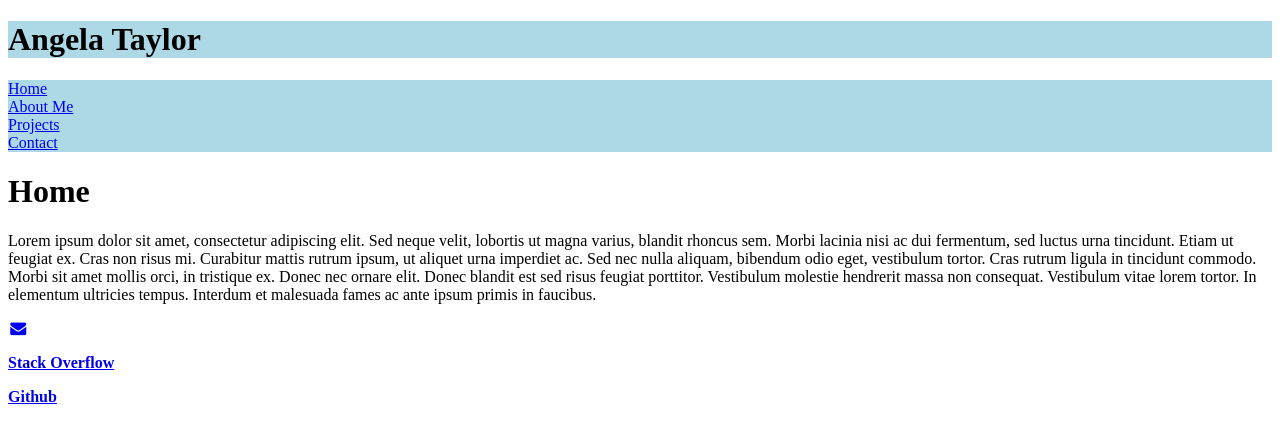
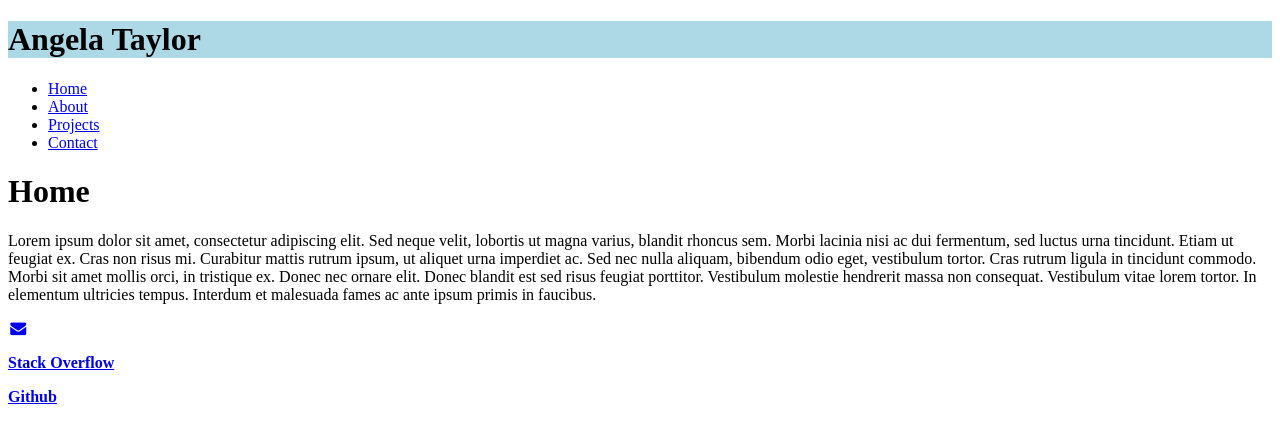
Before and after one commit to AngelaTaylor87/React-Portfolio, a React (Create React App) app: page / in a window 1280 px wide. Shown: the top 440 px of the page. Built offline with nearby package versions, Linux system fonts and the light colour scheme.

Commit message:
added bg

```diff
--- a/src/components/Header.js
+++ b/src/components/Header.js
@@ -3,7 +3,7 @@
 
 const Header = () => {
     return (
-        <header style={{backgroundColor: "lightblue"}}>
+        <header className='header' style={{backgroundColor: "lightblue"}}>
             <h1>Angela Taylor</h1>
         </header>
     )
--- a/src/components/NavTabs.js
+++ b/src/components/NavTabs.js
@@ -4,10 +4,9 @@ import React from 'react';
 // We assign them to their own variable names
 function NavTabs({ currentPage, handlePageChange }) {
   return (
-    <header style={{backgroundColor: "lightblue"}}>
-    <div className="nav nav-tabs">
-    <div className="nav-item">
 
+    <ul className="nav nav-tabs">
+      <li className="nav-item">
         <a
           href="#home"
           onClick={() => handlePageChange('Home')}
@@ -17,18 +16,18 @@ function NavTabs({ currentPage, handlePageChange }) {
         >
           Home
         </a>
-
-      <div className="nav-item">
+      </li>
+      <li className="nav-item">
         <a
           href="#about"
           onClick={() => handlePageChange('About')}
           // Check to see if the currentPage is `About`, and if so we use the active link class from bootstrap. Otherwise, we set it to a normal nav-link
           className={currentPage === 'About' ? 'nav-link active' : 'nav-link'}
         >
-          About Me
+          About
         </a>
-      </div>
-      <div className="nav-item">
+      </li>
+      <li className="nav-item">
 
         {/* blog will be project section */}
         <a
@@ -39,8 +38,8 @@ function NavTabs({ currentPage, handlePageChange }) {
         >
           Projects
         </a>
-      </div>
-      <div className="nav-item">
+      </li>
+      <li className="nav-item">
         <a
           href="#contact"
           onClick={() => handlePageChange('Contact')}
@@ -49,12 +48,13 @@ function NavTabs({ currentPage, handlePageChange }) {
         >
           Contact
         </a>
-      </div>
+      </li>
+    </ul>
 
-    </div>
-    </div>
-    </header>
   );
 }
 
+
+
+
 export default NavTabs;
--- a/src/components/pages/Contact.js
+++ b/src/components/pages/Contact.js
@@ -1,11 +1,46 @@
-import React from 'react';
+
+import { useState } from "react";
+import ReactDOM from "react-dom";
 
 export default function Contact() {
+
+  const [inputs, setInputs] = useState({});
+
+  const handleChange = (event) => {
+    const name = event.target.name;
+    const value = event.target.value;
+    setInputs(values => ({...values, [name]: value}))
+  }
+
+  const handleSubmit = (event) => {
+    event.preventDefault();
+    console.log(inputs);
+  }
+
   return (
     <div>
-      <h1>Contact Info</h1>
-      <p>
-      </p>
+    <h1>Contact</h1>
+
+    <form onSubmit={handleSubmit}>
+      <label>Enter your name:
+      <input
+        type="text"
+        name="username"
+        value={inputs.username || ""}
+        onChange={handleChange}
+      />
+      </label>
+
+      <label> Enter your message:
+        <input
+          type="text"
+          name="message"
+          value={inputs.message || " "}
+          onChange={handleChange}
+        />
+        </label>
+        <input type="submit" />
+    </form>
     </div>
   );
 }
```
Also changed, not shown: src/components/Project.js (deleted), src/components/pages/Project.js (added).
